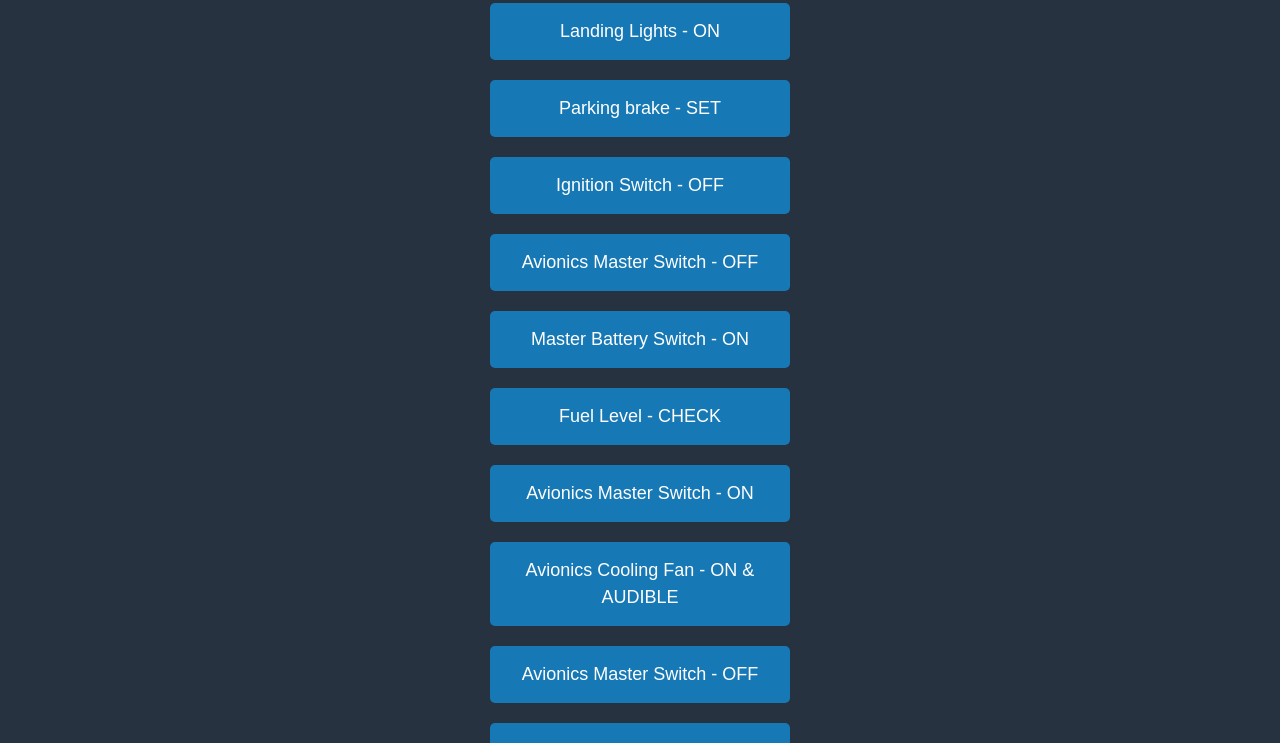
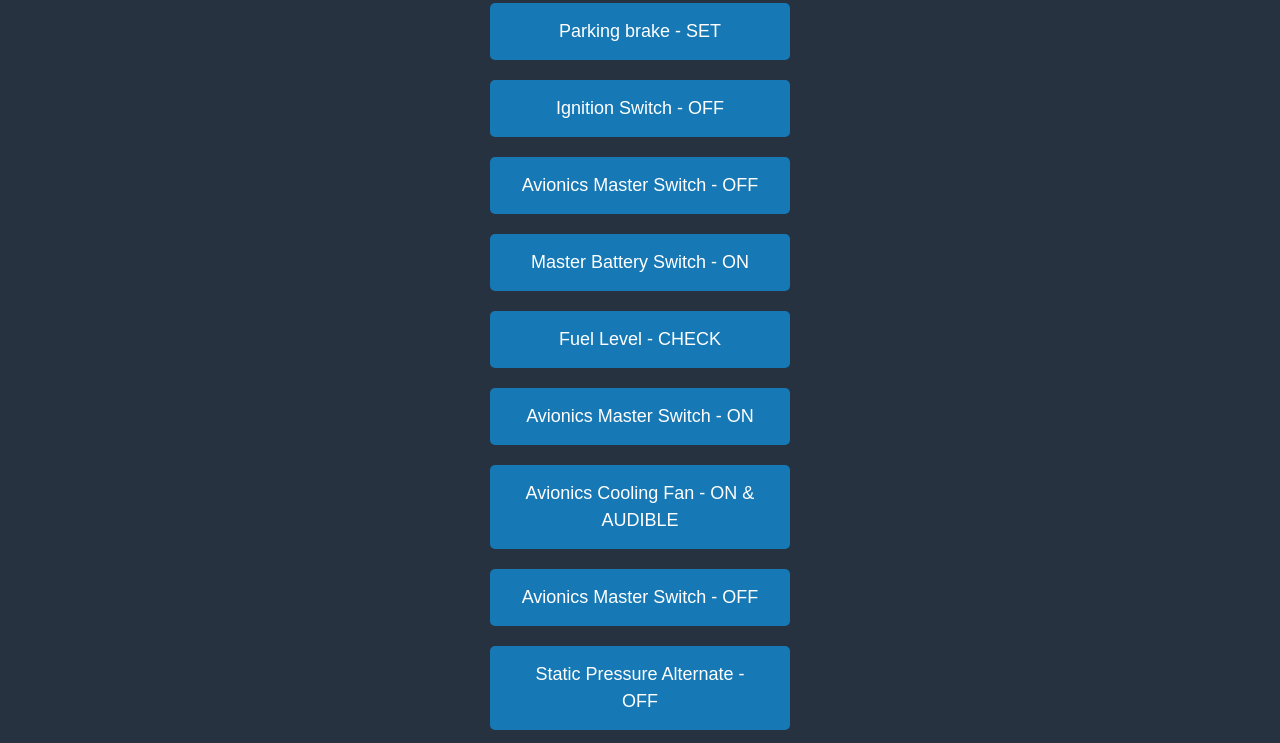
Before and after one commit to MarkC-b3d/X-TensibleAPI, a plain HTML site: page static/index.html in a window 1280 px wide. Shown: the part 157-900 px from the top of the page. Drawn offline with nearby package versions, Linux system fonts and the light colour scheme.

Commit message:
Update index.html

```diff
--- a/static/index.html
+++ b/static/index.html
@@ -117,7 +117,6 @@
             <div class="swiper-slide" id="preflight">
                 <h2>Preflight</h2>
 
-                <button class="command-btn" data-command="sim/lights/landing_lights_on">Landing Lights - ON</button>
                 <button class="command-btn" data-command="sim/flightmodel/controls/parkbrake:1">Parking brake - SET</button>
                 <button class="command-btn" data-command="sim/cockpit2/engine/actuators/ignition_key[0]:0">Ignition Switch - OFF</button>
                 <button class="command-btn" data-command="sim/cockpit/electrical/avionics_on:0">Avionics Master Switch - OFF</button>
```
